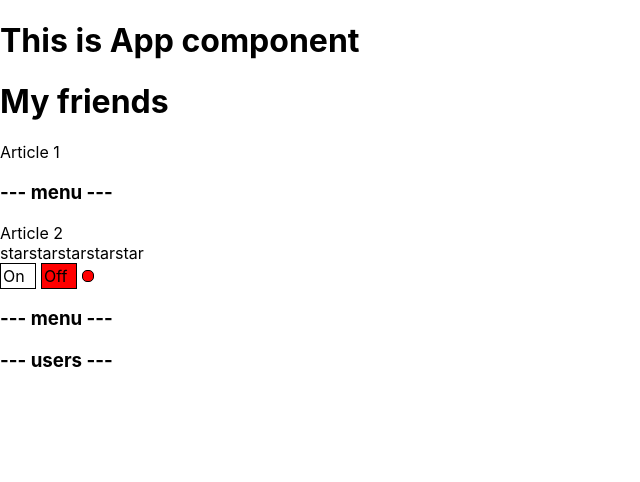
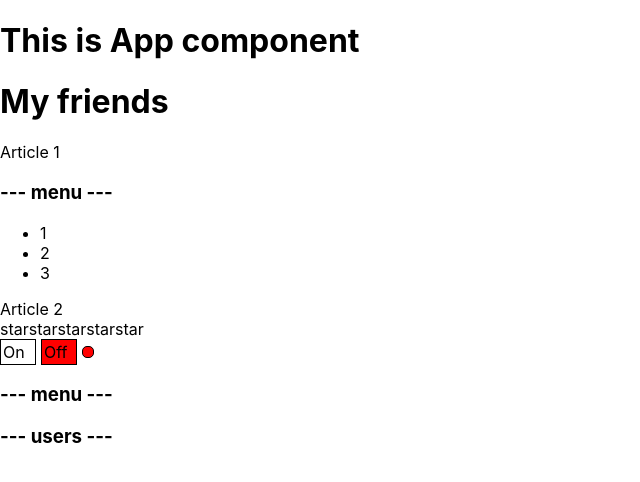
Before and after one commit to yulia463/React, a React (Create React App) app: page / in a window 1280 px wide. Shown: the top 482 px of the page, without its empty margins (0-640 px from the left). Built offline with nearby package versions, Linux system fonts and the light colour scheme.

Commit message:
callback

```diff
--- a/src/components/Accordion/accordion.tsx
+++ b/src/components/Accordion/accordion.tsx
@@ -5,6 +5,7 @@ import AccordionBody from "./accordionBody";
 export type AccordionPropsType = {
     titleValue: string
     collapsed: boolean
+    onChange:(collapsed:boolean)=>void
 }
 export const Accordion = (props: AccordionPropsType) => {
 
--- a/src/components/Accordion/accordionTitle.tsx
+++ b/src/components/Accordion/accordionTitle.tsx
@@ -4,7 +4,7 @@ export type AccordionTitlePropsType={
 }
 const AccordionTitle = (props:AccordionTitlePropsType) => {
     return (
-        <h3>
+        <h3 >
            --- {props.title} ---
         </h3>
     )
--- a/src/components/App.tsx
+++ b/src/components/App.tsx
@@ -11,12 +11,13 @@ import Star from "./Star/star";
 
 function App() {
     let [ratingValue, setRatingValue] = useState<RatingValueType>(0)
+    let[accordionCollapsed,setAccordionCollapsed]=useState<boolean>(false)
     return (
         <div>
             <PageTitle title={"This is App component"}/>
             <PageTitle title={"My friends"}/>
             Article 1
-            <Accordion titleValue={"menu"} collapsed={true}/>
+            <Accordion titleValue={"menu"} collapsed={accordionCollapsed} onChange={()=>{setAccordionCollapsed(!accordionCollapsed)}}/>
             Article 2
             <Rating value={ratingValue} onClick={setRatingValue}/>
 
```
Also changed, not shown: src/components/UnncontralledRating/Unncontralledrating.tsx (+5 -5 lines).
